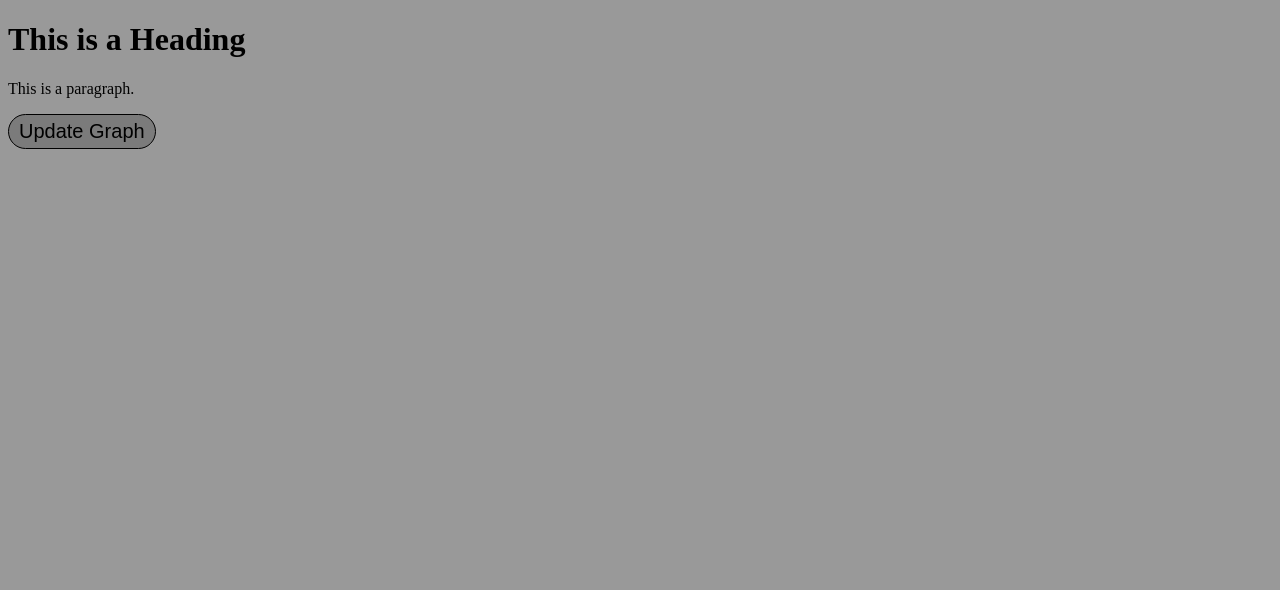
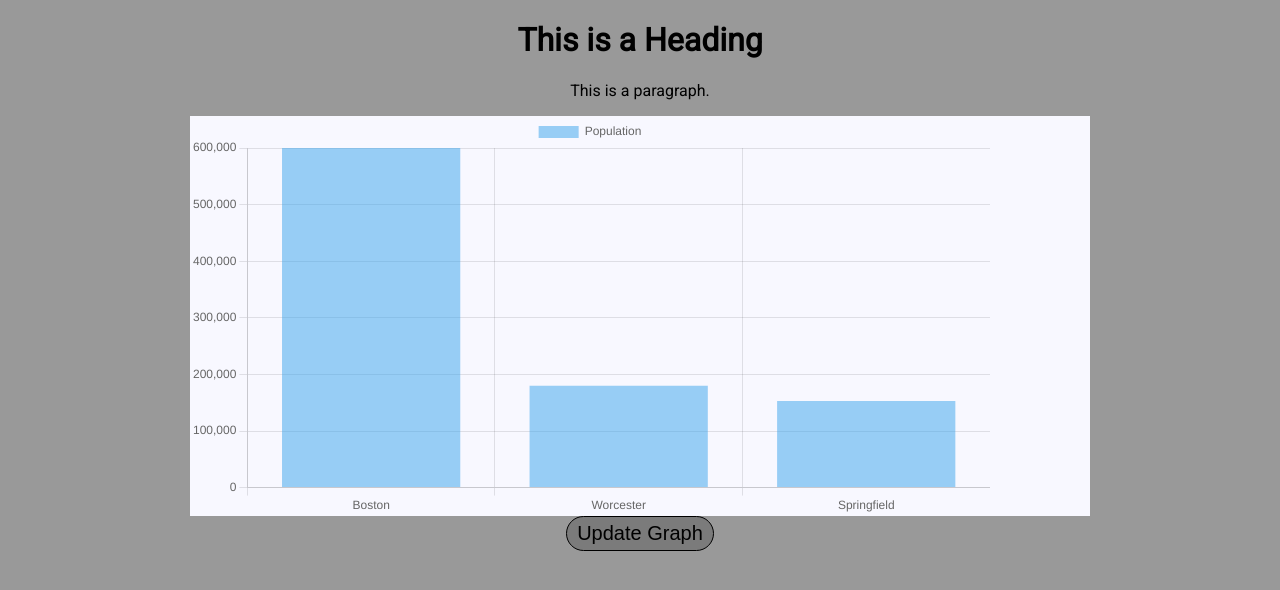
Before and after one commit to cmorgenfeld/MA389, a plain HTML site: page index.html in a window 1280 px wide. Drawn offline with nearby package versions, Linux system fonts and the light colour scheme.

Commit message:
Add files via upload

```diff
--- /dev/null
+++ b/css/styles.css
@@ -0,0 +1,44 @@
+html {
+    background-color: rgba(0,0,0,0.4);
+  }
+
+body {
+    font-family: 'Roboto', sans-serif;
+    text-align: center;
+}
+
+button {
+    background-color: rgba(0,0,0,0.2);
+    border-style: solid;
+    border-width: 1px;
+    border-color: black;
+    border-radius: 30px;
+
+    padding-right: 10px;
+    padding-left: 10px;
+    padding-top: 5px;
+    padding-bottom: 5px;
+
+    cursor: pointer;
+
+    transition: background-color 0.5s,
+        color 0.5s;
+}
+
+button:hover {
+    background-color: rgba(0,0,0,0.6);
+    color: white;
+}
+
+.update-button {
+    font-size: 20px;
+}
+
+.plot-div {
+    width: 900px;
+    height: 400px;
+
+    background-color: ghostwhite;
+
+    margin: auto;
+}
--- a/index.html
+++ b/index.html
@@ -1,50 +1,48 @@
 <!DOCTYPE html>
-<html>
-<head>
-  <title>Ian Finch's Site</title>
-  <style>
-    html {
-      background-color: rgba(0,0,0,0.4);
-    }
+<html lang = 'en'>
+    <head>
+        <title>MA389 Project</title>
 
-    button {
-      background-color: rgba(0,0,0,0.2);
-      border-style: solid;
-      border-width: 1px;
-      border-color: black;
-      border-radius: 30px;
+        <link rel="stylesheet" href="css/styles.css">
+        <link rel="preconnect" href="https://fonts.googleapis.com">
+        <link rel="preconnect" href="https://fonts.gstatic.com" crossorigin>
+        <link href="https://fonts.googleapis.com/css2?family=Roboto&display=swap" rel="stylesheet">
 
-      padding-right: 10px;
-      padding-left: 10px;
-      padding-top: 5px;
-      padding-bottom: 5px;
+    </head>
 
-      cursor: pointer;
+    <body>
+        <script src="https://cdnjs.cloudflare.com/ajax/libs/Chart.js/4.2.1/chart.js" integrity="sha512-Cv3WnEz5uGwmTnA48999hgbYV1ImGjsDWyYQakowKw+skDXEYYSU+rlm9tTflyXc8DbbKamcLFF80Cf89f+vOQ==" crossorigin="anonymous" referrerpolicy="no-referrer"></script>
+        <h1>This is a Heading</h1>
+        <p>This is a paragraph.</p>
 
-      transition: background-color 0.5s,
-        color 0.5s;
-    }
+        <div class="plot-div">
+            <canvas id="plot">
 
-    button:hover {
-      background-color: rgba(0,0,0,0.6);
-      color: white;
-    }
+            </canvas>
+        </div>
 
-    .update-button {
-      font-family: Arial;
-      font-size: 20px;
-    }
+        <script>
+            let myChart = document.getElementById('plot').getContext('2d');
 
-  </style>
-</head>
-<body>
+            let massPopChart = new Chart(myChart, {
+                type: 'bar',
+                data: {
+                    labels: ['Boston', 'Worcester', 'Springfield'],
+                    datasets: [{
+                        label: 'Population',
+                        data: [
+                            600000,
+                            180000,
+                            153000
+                        ]
+                    }]
+                },
+                options: {}
+            })
+        </script>
 
-  <h1>This is a Heading</h1>
-  <p>This is a paragraph.</p>
-
-  <button class="update-button">
-    Update Graph
-  </button>
-
-</body>
+        <button class="update-button">
+            Update Graph
+        </button>
+    </body>
 </html>
```
